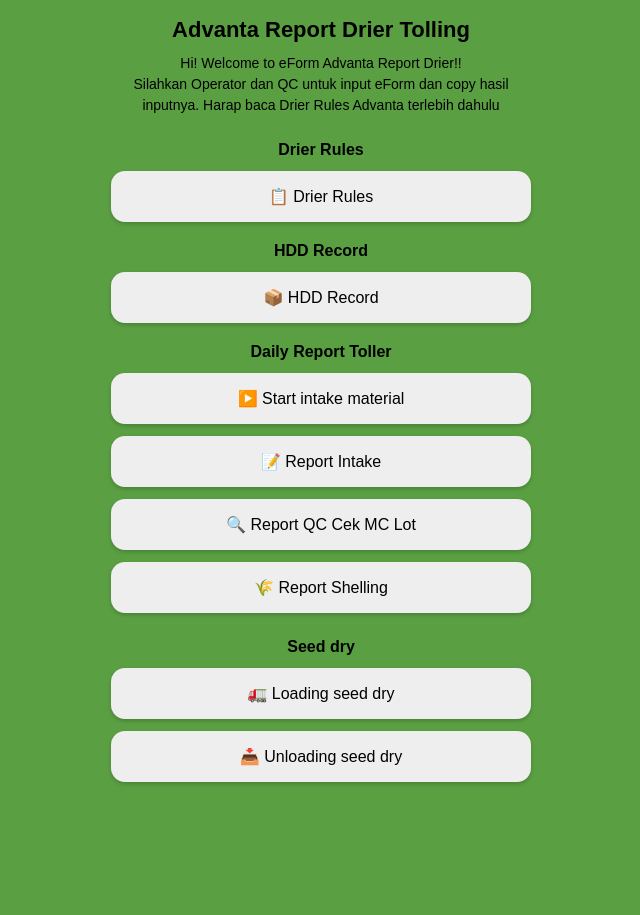
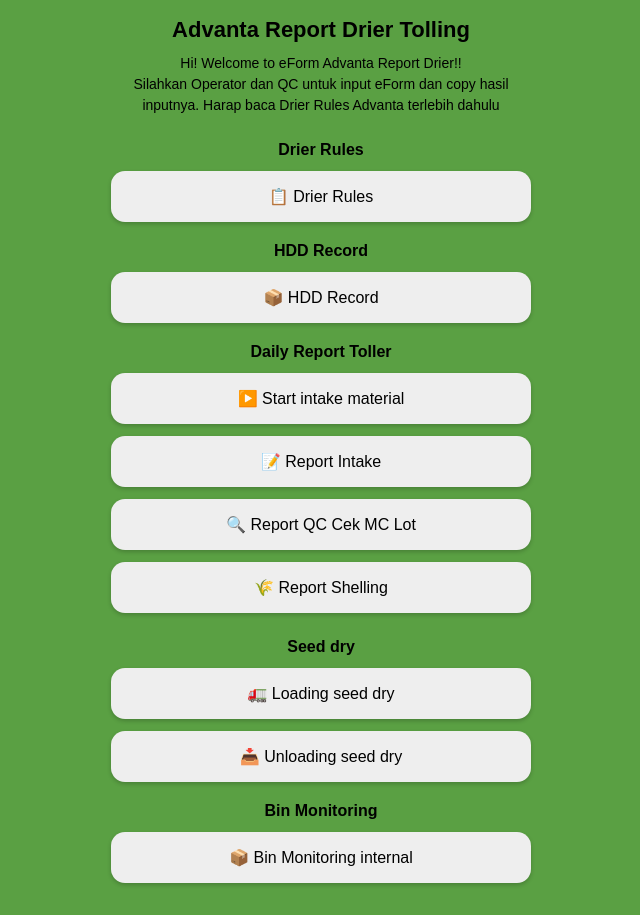
Before and after one commit to PlantADV-id/Drier, a plain HTML site: page index.html in a window 1280 px wide. Shown: the part 163-1078 px from the top of the page, without its empty margins (319-959 px from the left). Before the commit the page ends 977 px from the top, so only its background shows below. Drawn offline with Linux system fonts and the light colour scheme.

Commit message:
index.html

```diff
--- a/index.html
+++ b/index.html
@@ -142,7 +142,28 @@
     📥 Unloading seed dry
   </a>
 
+<!-- BIN MONITORING -->
+  <div class="section">Bin Monitoring</div>
+
+  <a class="btn" href="#" onclick="bukaBinmonitoring(event)">
+    📦 Bin Monitoring internal
+  </a>
+
+
 </div>
+<script>
+function bukaBinmonitoring(e) {
+  e.preventDefault();
+
+  const password = prompt("Masukkan password untuk membuka HDD Record:");
+
+  if (password === "advjago26") { // Ganti dengan password yang diinginkan
+    window.location.href = "https://datastudio.google.com/reporting/fe3deb9d-6514-4e40-8238-fcae4d0e65ca";
+  } else if (password !== null) {
+    alert("Password salah!");
+  }
+}
+</script>
 
 </body>
 </html>
```
